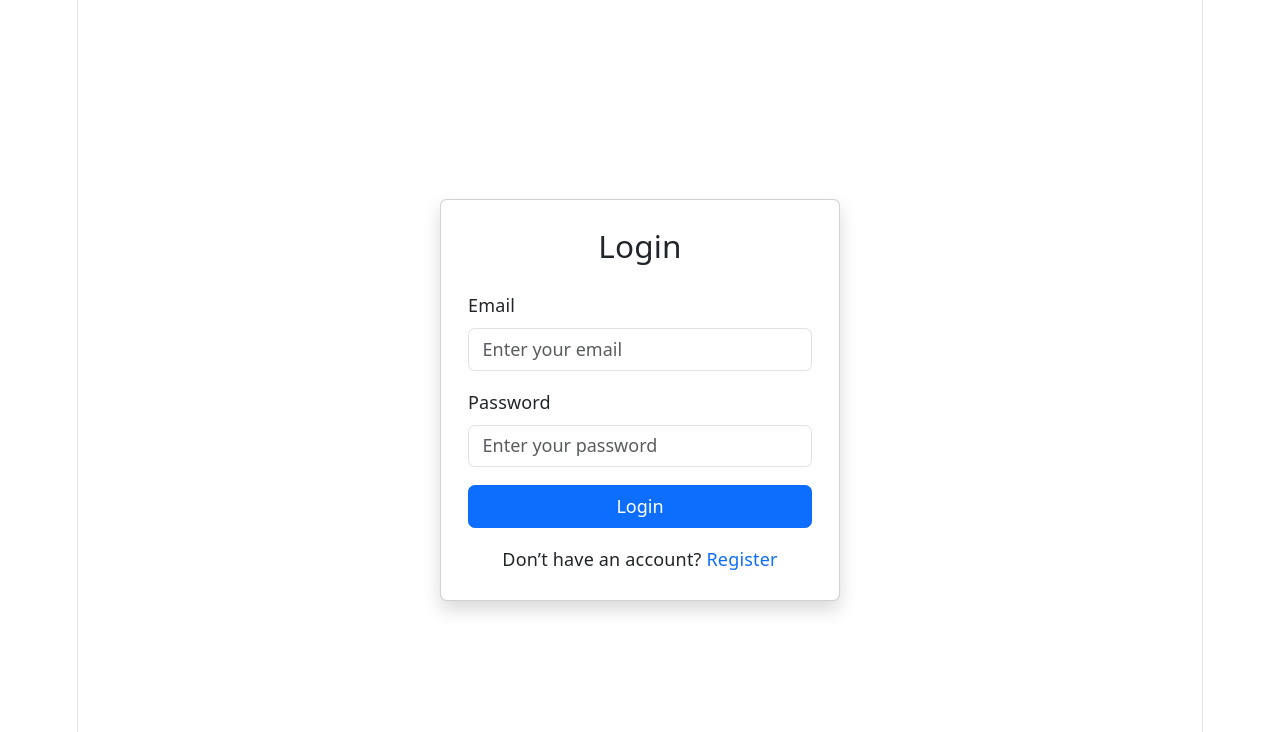
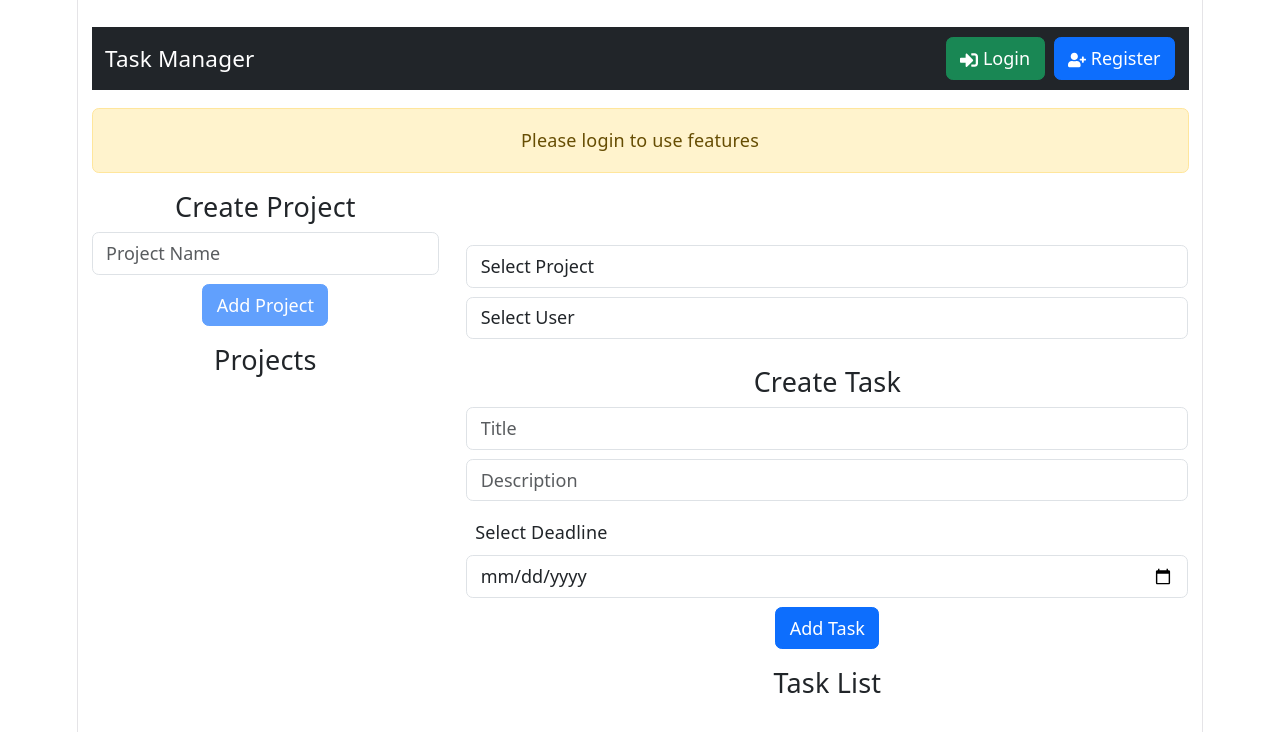
Before and after one commit to ARUN-CHAVAN/task-management-system, a React (Vite) app: page / in a window 1280 px wide. Shown: the top 732 px of the page. Built offline with nearby package versions, Linux system fonts and the light colour scheme.

Commit message:
Updated dashboard,validation, navbar login/register,fixed deadline bug

```diff
--- a/src/App.jsx
+++ b/src/App.jsx
@@ -4,14 +4,15 @@ import Login from "../src/Login-Components/Login";
 import Dashboard from "../src/MainPages/Dashboard";
 
 function App() {
-  const token = localStorage.getItem("token");
   return (
     <BrowserRouter>
       <Routes>
         <Route path="/register" element={<Register />} />
         <Route path="/login" element={<Login />} />
-        <Route path="/dashboard" element={token ? <Dashboard /> : <Login />} />
-         <Route path="*" element={<Login />} />
+
+        <Route path="/" element={<Dashboard />} />
+
+        <Route path="*" element={<Dashboard />} />
       </Routes>
     </BrowserRouter>
   );
--- a/src/Login-Components/Login.jsx
+++ b/src/Login-Components/Login.jsx
@@ -11,7 +11,7 @@ function Login() {
         setError("Email and Password required");
         return;
       }
-      const res = await axios.post("https://task-backend-production-9d85.up.railway.app/auth/login", {
+      const res = await axios.post("http://localhost:8081/auth/login", {
         email,
         password,
       });
--- a/src/MainPages/Dashboard.jsx
+++ b/src/MainPages/Dashboard.jsx
@@ -37,16 +37,22 @@ function Dashboard() {
   };
 
   useEffect(() => {
-    const token = localStorage.getItem("token");
-    if (!token || token.split(".").length !==3) {
-      localStorage.clear();
-      window.location.href = "/login";
-      return;
-    }
+  const token = localStorage.getItem("token");
+
+  if (token && token.split(".").length === 3) {
     fetchAll();
-  }, []);
+  }
+}, []);
 
   const saveTask = async () => {
+
+    const token=localStorage.getItem("token");
+    if(!token){
+    alert("Please login first");
+    //navigate("/login");
+    return;
+  }
+
 
 if (!title.trim() || !description.trim()) {
     alert("Title and Description are required");
@@ -78,6 +84,7 @@ if (!title.trim() || !description.trim()) {
       title,
       description,
       status: "pending",
+      deadline: deadline || null,
       project: selectedProjectId ? { id: selectedProjectId } : null,
       assignedTo: selectedUserId ? { id: selectedUserId } : null,
     });
@@ -89,6 +96,7 @@ if (!title.trim() || !description.trim()) {
   setSelectedProjectId("");
   setSelectedUserId("");
   setEditingTaskId(null);
+  setDeadline("");
 
   fetchAll();
 };
@@ -103,7 +111,16 @@ if (!title.trim() || !description.trim()) {
   };
 
   const createProject = async () => {
-    if (!projectName) return;
+    const token=localStorage.getItem("token");
+    if(!token){
+    alert("Please login first");
+    //navigate("/login");
+    return;
+  }
+    if (!projectName.trim()){
+      alert("Project name is required");
+     return;
+    }
 
     await API.post("/projects", {
       name: projectName,
@@ -123,7 +140,7 @@ if (!title.trim() || !description.trim()) {
 
   const logout = () => {
     localStorage.clear();
-    navigate("/login");
+    navigate("/dashboard");
   };
  const handleEdit = (task) => {
   setTitle(task.title);
@@ -143,11 +160,19 @@ if (!title.trim() || !description.trim()) {
       userEmail = jwtDecode(token).sub;
     }
   } catch {}
-
+const token = localStorage.getItem("token");
   return (
     <div className="container mt-4">
-      <Navbar userEmail={userEmail} logout={logout} />
-
+<Navbar
+  userEmail={userEmail}
+  logout={logout}
+  isLoggedIn={!!token}
+/>
+{!localStorage.getItem("token") && (
+  <div className="alert alert-warning">
+    Please login to use features
+  </div>
+)}
       <div className="row">
         <ProjectSection
           projectName={projectName}
--- a/src/Navbar-Components/Navbar.jsx
+++ b/src/Navbar-Components/Navbar.jsx
@@ -1,15 +1,39 @@
-import { FaSignOutAlt } from "react-icons/fa";
+import { FaSignOutAlt, FaSignInAlt, FaUserPlus } from "react-icons/fa";
+import { useNavigate } from "react-router-dom";
 
-function Navbar({ userEmail, logout }) {
+function Navbar({ userEmail, logout, isLoggedIn }) {
+  const navigate = useNavigate();
+
   return (
     <nav className="navbar navbar-dark bg-dark mb-3">
       <div className="container-fluid">
         <span className="navbar-brand">Task Manager</span>
-        <span className="text-white">Logged in: {userEmail}</span>
 
-        <button className="btn btn-danger" onClick={logout}>
-          <FaSignOutAlt /> Logout
-        </button>
+        {isLoggedIn ? (
+          <div className="d-flex align-items-center gap-3">
+            <span className="text-white">Logged in: {userEmail}</span>
+
+            <button className="btn btn-danger" onClick={logout}>
+              <FaSignOutAlt /> Logout
+            </button>
+          </div>
+        ) : (
+          <div>
+            <button
+              className="btn btn-success me-2"
+              onClick={() => navigate("/login")}
+            >
+              <FaSignInAlt /> Login
+            </button>
+
+            <button
+              className="btn btn-primary"
+              onClick={() => navigate("/register")}
+            >
+              <FaUserPlus /> Register
+            </button>
+          </div>
+        )}
       </div>
     </nav>
   );
--- a/src/ProjectSection-Components/ProjectSection.jsx
+++ b/src/ProjectSection-Components/ProjectSection.jsx
@@ -16,7 +16,7 @@ function ProjectSection({
         onChange={(e) => setProjectName(e.target.value)}
       />
 
-      <button className="btn btn-primary mb-3" onClick={createProject}>
+      <button className="btn btn-primary mb-3" onClick={createProject} disabled={!projectName.trim()}>
         Add Project
       </button>
 
--- a/src/Register-Comonenets/Register.jsx
+++ b/src/Register-Comonenets/Register.jsx
@@ -15,12 +15,18 @@ function Register() {
       newErrors.name = "Name is required";
     }
 
+    const emailRegex = /^[^\s@]+@[^\s@]+\.[^\s@]+$/;
+
     if (!email.trim()) {
       newErrors.email = "Email is required";
+    } else if (!emailRegex.test(email)) {
+      newErrors.email = "Enter valid email example@gmail.com";
     }
 
     if (!password.trim()) {
       newErrors.password = "Password is required";
+    } else if (password.length < 4) {
+      newErrors.password = "Password must be at least 4 characters";
     }
 
     return newErrors;
@@ -35,7 +41,7 @@ function Register() {
     }
 
     try {
-      await axios.post("https://task-backend-production-9d85.up.railway.app/auth/register", {
+      await axios.post("http://localhost:8081/auth/register", {
         name,
         email,
         password,
@@ -56,7 +62,6 @@ function Register() {
       <div className="card p-4 shadow w-100" style={{ maxWidth: "400px" }}>
         <h3 className="text-center mb-4">Create Account</h3>
 
-
         <div className="mb-3">
           <label className="form-label text-start d-block">Name</label>
           <input
@@ -68,11 +73,8 @@ function Register() {
               setErrors((prev) => ({ ...prev, name: "" }));
             }}
           />
-        {errors.name && (
-          <div className="invalid-feedback">{errors.name}</div>
-        )}
+          {errors.name && <div className="invalid-feedback">{errors.name}</div>}
         </div>
-
 
         <div className="mb-3">
           <label className="form-label text-start d-block">Email</label>
@@ -91,7 +93,6 @@ function Register() {
           )}
         </div>
 
-
         <div className="mb-3">
           <label className="form-label text-start d-block">Password</label>
           <input
@@ -109,20 +110,17 @@ function Register() {
           )}
         </div>
 
-
         {errors.api && (
           <div className="alert alert-danger py-2">{errors.api}</div>
         )}
-
 
         <button className="btn btn-success w-100" onClick={registerUser}>
           Register
         </button>
 
-
         <p className="text-center mt-3 mb-0">
           Already have an account?{" "}
-        <a href="/" className="text-decoration-none">
+          <a href="/login" className="text-decoration-none">
             Login
           </a>
         </p>
--- a/src/TaskItem-Components/TaskItem.jsx
+++ b/src/TaskItem-Components/TaskItem.jsx
@@ -6,18 +6,23 @@ function TaskItem({ task, updateStatus, deleteTask, onEdit }) {
 
     if (!task.deadline) return "No deadline";
 
-    const today = new Date().toISOString().split("T")[0];
+    const today = new Date();
+    const deadlineDate = new Date(task.deadline);
 
-    if (task.deadline < today) return "Overdue";
-    if (task.deadline === today) return "Today";
-    if(task.deadline>today) return "Upcoming";
+    today.setHours(0, 0, 0, 0);
+    deadlineDate.setHours(0, 0, 0, 0);
+
+    if (deadlineDate < today) return "Overdue";
+    if (deadlineDate.getTime() === today.getTime()) return "Today";
+    return "Upcoming";
   };
   const deadlineStatus = getDeadlineStatus(task);
   return (
     <div className="card mb-3 p-3 w-100">
-      <h5 className="fw-bold"
+      <h5
+        className="fw-bold"
         style={{
-          textDecoration: task.status === "complete" ? "line-through" : "non",
+          textDecoration: task.status === "complete" ? "line-through" : "none",
         }}
       >
         {task.title}
@@ -25,7 +30,9 @@ function TaskItem({ task, updateStatus, deleteTask, onEdit }) {
       <p>{task.description}</p>
 
       <p className="mb-1">Project: {task.project?.name || "No Project"}</p>
-      <p className="mb-1">Assigned To: {task.assignedTo?.name || "Not Assigned"}</p>
+      <p className="mb-1">
+        Assigned To: {task.assignedTo?.name || "Not Assigned"}
+      </p>
 
       <p className="mb-1">
         Status:
@@ -38,7 +45,12 @@ function TaskItem({ task, updateStatus, deleteTask, onEdit }) {
           {task.status}
         </span>
       </p>
-      <p>Deadline: {task.deadline ? task.deadline : "No deadline"}</p>
+      <p>
+        Deadline:{" "}
+        {task.deadline
+          ? new Date(task.deadline).toLocaleDateString()
+          : "No deadline"}
+      </p>
 
       <p>
         Deadline Status:{" "}
@@ -63,11 +75,17 @@ function TaskItem({ task, updateStatus, deleteTask, onEdit }) {
         >
           <FaCheck /> Complete
         </button>
-        <button className="btn btn-warning flex-fill" onClick={() => onEdit(task)}>
+        <button
+          className="btn btn-warning flex-fill"
+          onClick={() => onEdit(task)}
+        >
           Edit
         </button>
 
-        <button className="btn btn-danger flex-fill" onClick={() => deleteTask(task.id)}>
+        <button
+          className="btn btn-danger flex-fill"
+          onClick={() => deleteTask(task.id)}
+        >
           <FaTrash /> Delete
         </button>
       </div>
--- a/src/TaskSection-Components/TaskSection.jsx
+++ b/src/TaskSection-Components/TaskSection.jsx
@@ -27,7 +27,7 @@ function TaskSection({
       {successMsg &&(<div className="alert alert-success text-center">{successMsg}</div>
         )}
       <select
-        className="form-control mb-2"
+        className="form-control mb-2 mt-5"
         value={selectedProjectId}
         onChange={(e) => setSelectedProjectId(e.target.value)}
       >
@@ -52,7 +52,7 @@ function TaskSection({
         ))}
       </select>
 
-      <h4>Create Task</h4>
+      <h4 className="mt-4"> Create Task</h4>
 
       <input
         className="form-control mb-2"
@@ -67,11 +67,12 @@ function TaskSection({
         value={description}
         onChange={(e) => setDescription(e.target.value)}
       />
-      <label className="text-start d-block mt-1">Select Deadline</label>
+      <label className="text-start d-block mt-1 p-2">Select Deadline</label>
+
       <input
         type="date"
         className="form-control mb-2"
-        value={deadline || ""}
+        value={deadline}
         onChange={(e) => setDeadline(e.target.value)}
       />
       <button className="btn btn-primary mb-3" onClick={saveTask}>
--- a/src/service/api.js
+++ b/src/service/api.js
@@ -1,7 +1,7 @@
 import axios from "axios";
 
 const API = axios.create({
-  baseURL: "https://task-backend-production-9d85.up.railway.app",
+  baseURL: "http://localhost:8081",
 });
 
 API.interceptors.request.use((req) => {
@@ -11,5 +11,17 @@ API.interceptors.request.use((req) => {
   }
   return req;
 });
+let isRedirecting=false;
+API.interceptors.response.use(
+  (res) => res,
+  (err) => {
+    if (err.response && err.response.status === 401 && !isRedirecting) {
+      isRedirecting=true;
+      //alert("Please login first");
+      setTimeout(()=>(isRedirecting=false),2000);
+    }
+    return Promise.reject(err);
+  }
+);
 
 export default API;
```
Lines whose indentation alone changed are shown as unchanged.
